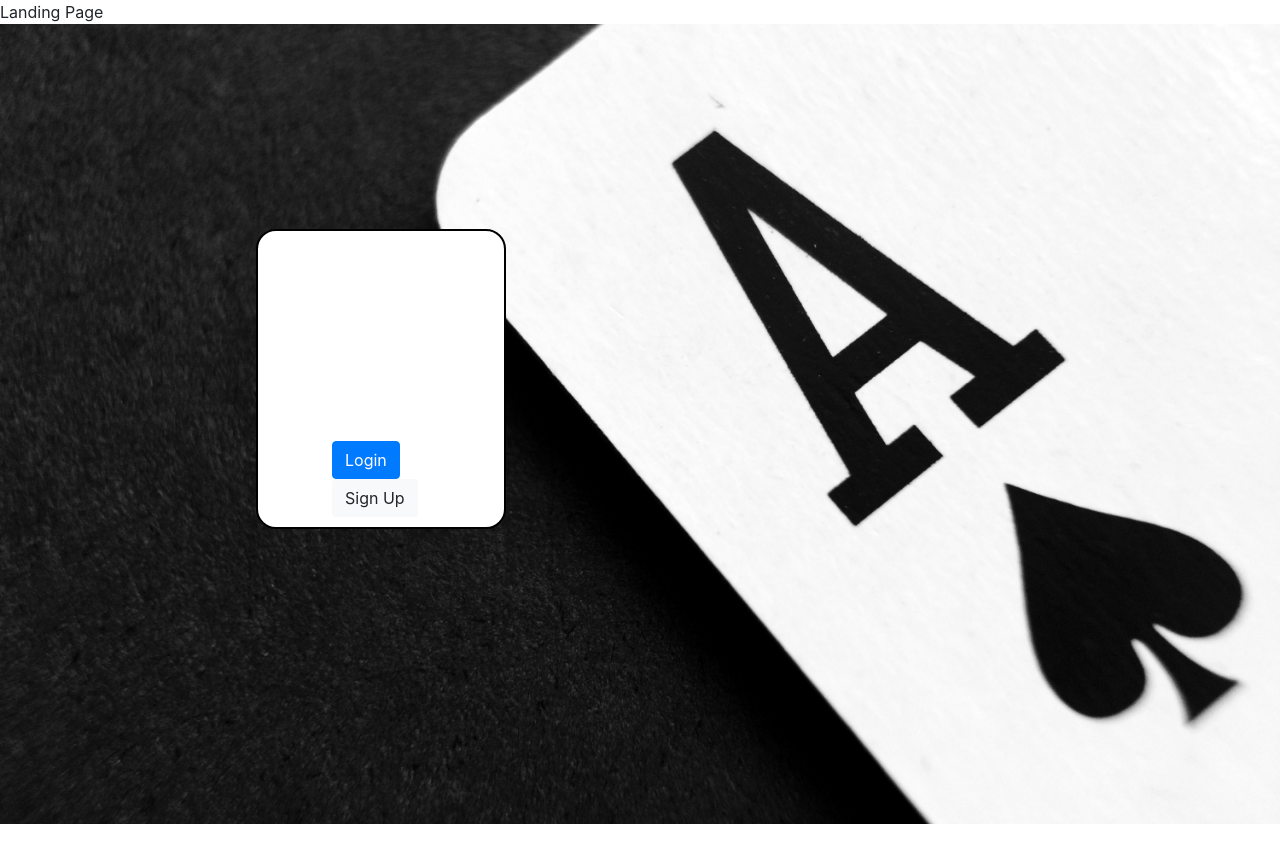
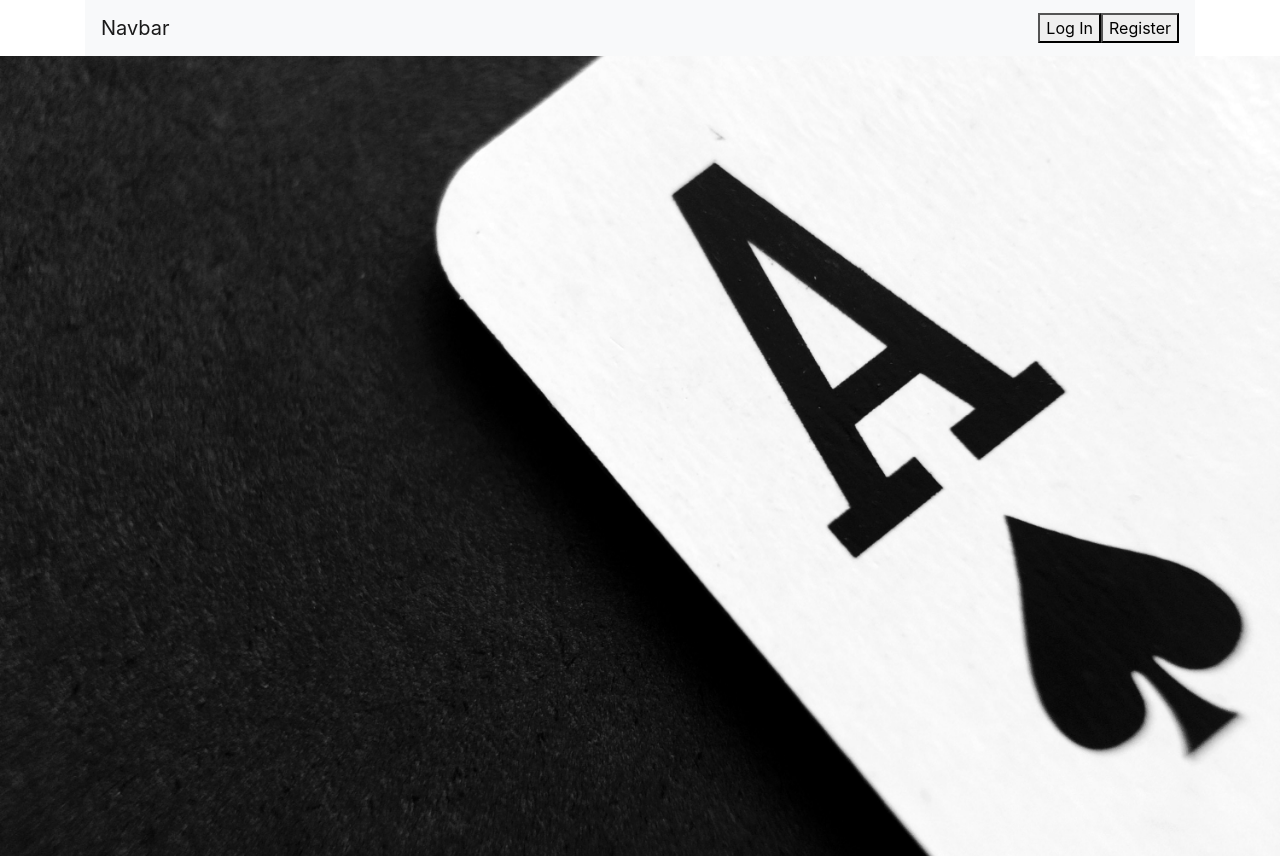
Before and after one commit to bmdito/black-jack, a React (Create React App) app in the folder client/: page / in a window 1280 px wide. Before the commit the page ends 824 px from the top, so only its background shows below. Built offline with nearby package versions, Linux system fonts and the light colour scheme.

Commit message:
added basic login register models & navbar

```diff
--- a/client/package.json
+++ b/client/package.json
@@ -3,12 +3,14 @@
   "version": "0.1.0",
   "private": true,
   "dependencies": {
+    "@material-ui/core": "^4.5.1",
     "axios": "^0.19.0",
     "bootstrap": "^4.3.1",
     "moment": "^2.24.0",
     "react": "^16.9.0",
-    "react-bootstrap": "^1.0.0-beta.12",
+    "react-bootstrap": "^1.0.0-beta.14",
     "react-dom": "^16.9.0",
+    "react-modal": "^3.10.1",
     "react-moment": "^0.9.2",
     "react-router-dom": "^5.0.1",
     "react-scripts": "3.1.1"
--- a/client/src/App.js
+++ b/client/src/App.js
@@ -3,6 +3,7 @@ import { BrowserRouter as Router, Route, Switch } from "react-router-dom";
 // import Table from "./components/Table";
 import Landing from "./components/Landing/landing";
 import Register from "./components/Register/index";
+import Navbar from "./components/Navbar/Navbar";
 
 import { Button } from "react-bootstrap";
 // import makeDeck from "./utils/deck";
@@ -13,6 +14,7 @@ function App() {
   // makeDeck();
   return (
     <Router>
+      <Navbar />
       <Fragment>
         {/* navbar here */}
         <Route exact path="/" component={Landing} />
--- a/client/src/components/Landing/landing.js
+++ b/client/src/components/Landing/landing.js
@@ -6,9 +6,8 @@ class Landing extends Component {
   render() {
     return (
       <>
-        <div>Landing Page</div>
         <div className="background-img">
-          <div className="inner">
+          {/* <div className="inner">
             <div className="buttons">
               <div className="logButt">
                 <Link to="/login" className="btn btn-primary">
@@ -21,7 +20,7 @@ class Landing extends Component {
                 </Link>
               </div>
             </div>
-          </div>
+          </div> */}
         </div>
       </>
     );
--- /dev/null
+++ b/client/src/components/LoginModal/ModalContext.js
@@ -0,0 +1,40 @@
+import React, { Component, createContext } from "react";
+
+const ModalContext = createContext({
+  component: null,
+  props: {},
+  showModal: () => {},
+  hideModal: () => {}
+});
+
+export class ModalProvider extends Component {
+  showModal = (component, props = {}) => {
+    this.setState({
+      component,
+      props
+    });
+  };
+
+  hideModal = () =>
+    this.setState({
+      component: null,
+      props: {}
+    });
+
+  state = {
+    component: null,
+    props: {},
+    showModal: this.showModal,
+    hideModal: this.hideModal
+  };
+
+  render() {
+    return (
+      <ModalContext.Provider value={this.state}>
+        {this.props.children}
+      </ModalContext.Provider>
+    );
+  }
+}
+
+export const ModalConsumer = ModalContext.Consumer;
--- /dev/null
+++ b/client/src/components/LoginModal/ModalRoot.js
@@ -0,0 +1,12 @@
+import React from "react";
+import { ModalConsumer } from "./ModalContext";
+
+const ModalRoot = () => (
+  <ModalConsumer>
+    {({ component: Component, props, hideModal }) =>
+      Component ? <Component {...props} onRequestClose={hideModal} /> : null
+    }
+  </ModalConsumer>
+);
+
+export default ModalRoot;
--- /dev/null
+++ b/client/src/components/Navbar/Navbar.js
@@ -0,0 +1,77 @@
+import React, { Fragment } from "react";
+import { render } from "react-dom";
+import Modal from "react-modal";
+import { ModalProvider, ModalConsumer } from "../LoginModal/ModalContext";
+import ModalRoot from "../LoginModal/ModalRoot";
+
+const Modal1 = ({ onRequestClose, ...otherProps }) => (
+  <Modal isOpen onRequestClose={onRequestClose} {...otherProps}>
+    <button onClick={onRequestClose}>close</button>
+    <div>I am a modal</div>
+  </Modal>
+);
+
+const Modal2 = ({ onRequestClose, foo, ...otherProps }) => (
+  <Modal isOpen onRequestClose={onRequestClose} {...otherProps}>
+    <button onClick={onRequestClose}>close</button>
+    <div>second modal {foo}</div>
+  </Modal>
+);
+
+const checkAuth = () => {
+  return false;
+};
+
+function Navbar() {
+  return (
+    <>
+      <div className="container">
+        <nav className="navbar navbar-expand-lg navbar-light bg-light">
+          <a className="navbar-brand" href="#">
+            Navbar
+          </a>
+          <div className="collapse navbar-collapse" id="navbarSupportedContent">
+            {checkAuth() ? (
+              <div>logout</div>
+            ) : (
+              <>
+                <div className="ml-auto">
+                  <ModalProvider>
+                    <ModalRoot />
+                    <ModalConsumer>
+                      {({ showModal }) => (
+                        <Fragment>
+                          <button onClick={() => showModal(Modal1)}>
+                            Log In
+                          </button>
+                          <button onClick={() => showModal(Modal2)}>
+                            Register
+                          </button>
+                        </Fragment>
+                      )}
+                    </ModalConsumer>
+                  </ModalProvider>
+                </div>
+              </>
+            )}
+            {/* <ul className="navbar-nav ml-auto">
+
+              <li className="nav-item">
+                <a className="nav-link" href="/Login">
+                  Log In
+                </a>
+              </li>
+              <li className="nav-item">
+                <a className="nav-link" href="/Register">
+                  Register
+                </a>
+              </li>
+            </ul> */}
+          </div>
+        </nav>
+      </div>
+    </>
+  );
+}
+
+export default Navbar;
--- a/client/src/components/Register/index.js
+++ b/client/src/components/Register/index.js
@@ -65,6 +65,7 @@ class Register extends Component {
         password: this.state.password
       })
         .then(res => {
+          console.log(res);
           API.userLogin({
             email: this.state.email,
             password: this.state.password
```
Also changed, not shown: client/src/components/Navbar/Navbar.css (added), 2 other files (tests, documents, lock files or other folders).
